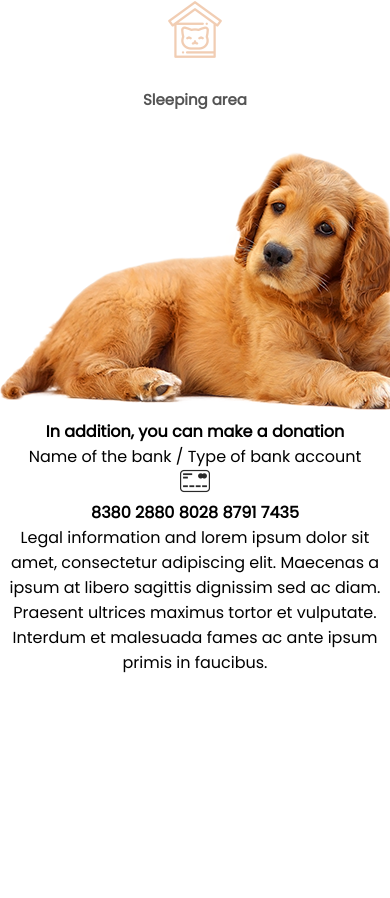
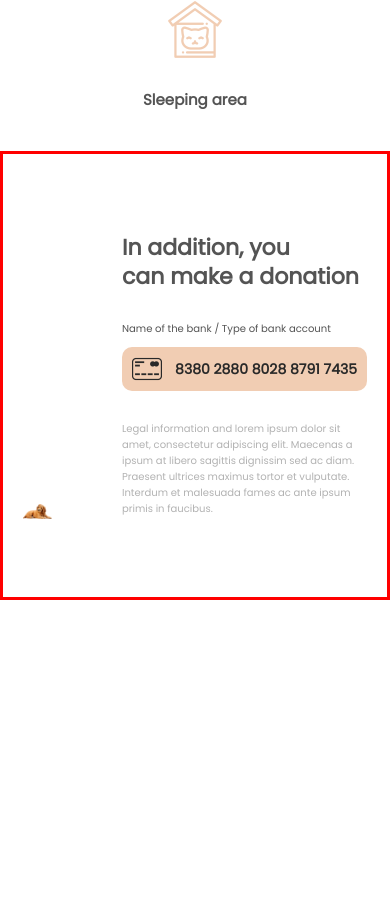
Before and after one commit to Babiy7/dogs-app, a React (Create React App) app: page / in a window 390 px wide. Shown: the part 3226-4124 px from the top of the page. Built offline with nearby package versions, Linux system fonts and the light colour scheme; a web font is replaced by a local one.

Commit message:
Made responsive for laptop L and laptop screens.

```diff
--- a/src/components/sections/Addition/Addition.js
+++ b/src/components/sections/Addition/Addition.js
@@ -9,12 +9,12 @@ const Addition = () => {
     <div className={classes.Addition}>
       <div className={classes.Container}>
         <div className={classes.ImageContainer}>
-          <img src={dog} alt="" />
+          <img className={classes.Image} src={dog} alt="" />
         </div>
 
         <div className={classes.Content}>
           <h4 className={classes.Title}>
-            In addition, you can make a donation
+            In addition, you <br /> can make a donation
           </h4>
 
           <div className={classes.CreditCardContainer}>
@@ -23,7 +23,7 @@ const Addition = () => {
             </div>
 
             <div className={classes.CreditCardContent}>
-              <img src={CreditCard} alt="" />
+              <img className={classes.ImageCard} src={CreditCard} alt="" />
               <h4 className={classes.CreditCard}>8380 2880 8028 8791 7435</h4>
             </div>
           </div>
@@ -33,7 +33,7 @@ const Addition = () => {
               Legal information and lorem ipsum dolor sit amet, consectetur
               adipiscing elit. Maecenas a ipsum at libero sagittis dignissim sed
               ac diam. Praesent ultrices maximus tortor et vulputate. Interdum
-              et malesuada fames ac ante ipsum primis in faucibus.{" "}
+              et malesuada fames ac ante ipsum primis in faucibus.
             </p>
           </div>
         </div>
--- a/src/components/sections/Addition/Addition.module.scss
+++ b/src/components/sections/Addition/Addition.module.scss
@@ -0,0 +1,109 @@
+@import "../../../sass/title";
+@import "../../../sass/vars";
+@import "../../../sass/functions";
+
+.Addition {
+  border: red solid;
+
+  display: flex;
+  padding: 80px 20px;
+
+  .Container {
+    width: 100%;
+    max-width: 1040px;
+
+    display: flex;
+    align-items: flex-end;
+    margin: auto;
+
+    .ImageContainer {
+      width: 100%;
+      max-width: 580px;
+
+      position: relative;
+
+      margin-right: 70px;
+
+      .Image {
+        width: 100%;
+
+        position: absolute;
+        bottom: -2px;
+        left: 0;
+      }
+    }
+
+    .Content {
+      width: 100%;
+      max-width: 380px;
+
+      text-align: left;
+
+      .Title {
+        margin-bottom: 30px;
+
+        @extend %title;
+      }
+
+      .CreditCardContainer {
+        .CreditCardTitle {
+          margin-bottom: 10px;
+
+          color: $gray;
+
+          font-size: 15px;
+
+          @media ($laptop-L) {
+            font-size: calcFluidFontSize(10, 13);
+          }
+        }
+
+        .CreditCardContent {
+          width: 315px;
+
+          display: flex;
+          align-items: center;
+          justify-content: space-between;
+          padding: 12px;
+          border-radius: 10px;
+          margin-bottom: 30px;
+
+          background-color: $orange-light;
+
+          @media ($laptop-L) {
+            width: 225px;
+
+            padding: 10px;
+          }
+
+          .ImageCard {
+            width: 40px;
+
+            @media ($laptop-L) {
+              width: 30px;
+            }
+          }
+
+          .CreditCard {
+            color: $black;
+            font-size: 20px;
+
+            @media ($laptop-L) {
+              font-size: 14px;
+            }
+          }
+        }
+      }
+
+      .Text {
+        color: #b2b2b2;
+
+        font-size: 12px;
+
+        @media ($laptop-L) {
+          font-size: calcFluidFontSize(10, 12);
+        }
+      }
+    }
+  }
+}
```
